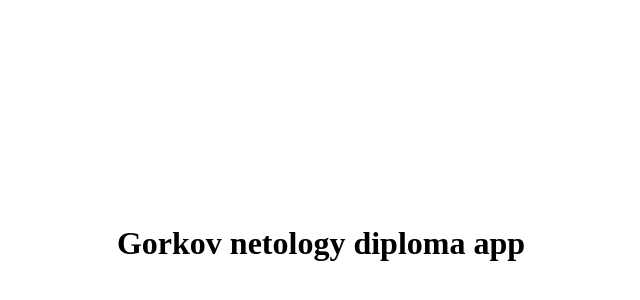
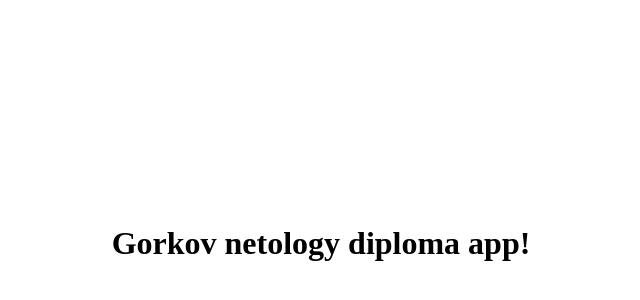
Before and after one commit to DarkGarik/myapp, a plain HTML site: page index.html in a window 1280 px wide. Shown: the part 156-456 px from the top of the page, without its empty margins (319-959 px from the left). Drawn offline with Linux system fonts and the light colour scheme.

Commit message:
edit index

```diff
--- a/index.html
+++ b/index.html
@@ -18,6 +18,6 @@
 
 <div class="parent">
     <div class="block">
-        <h1>Gorkov netology diploma app</h1>
+        <h1>Gorkov netology diploma app!</h1>
     </div>
 </div>
```
